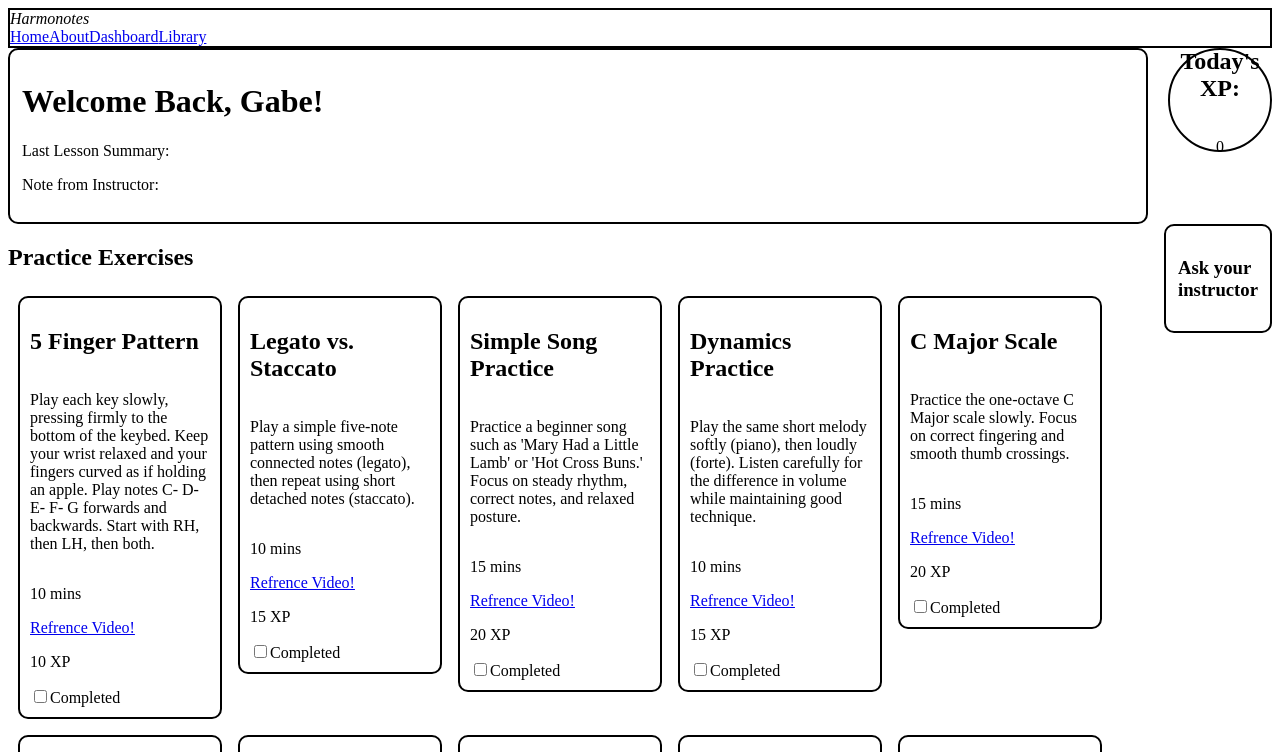
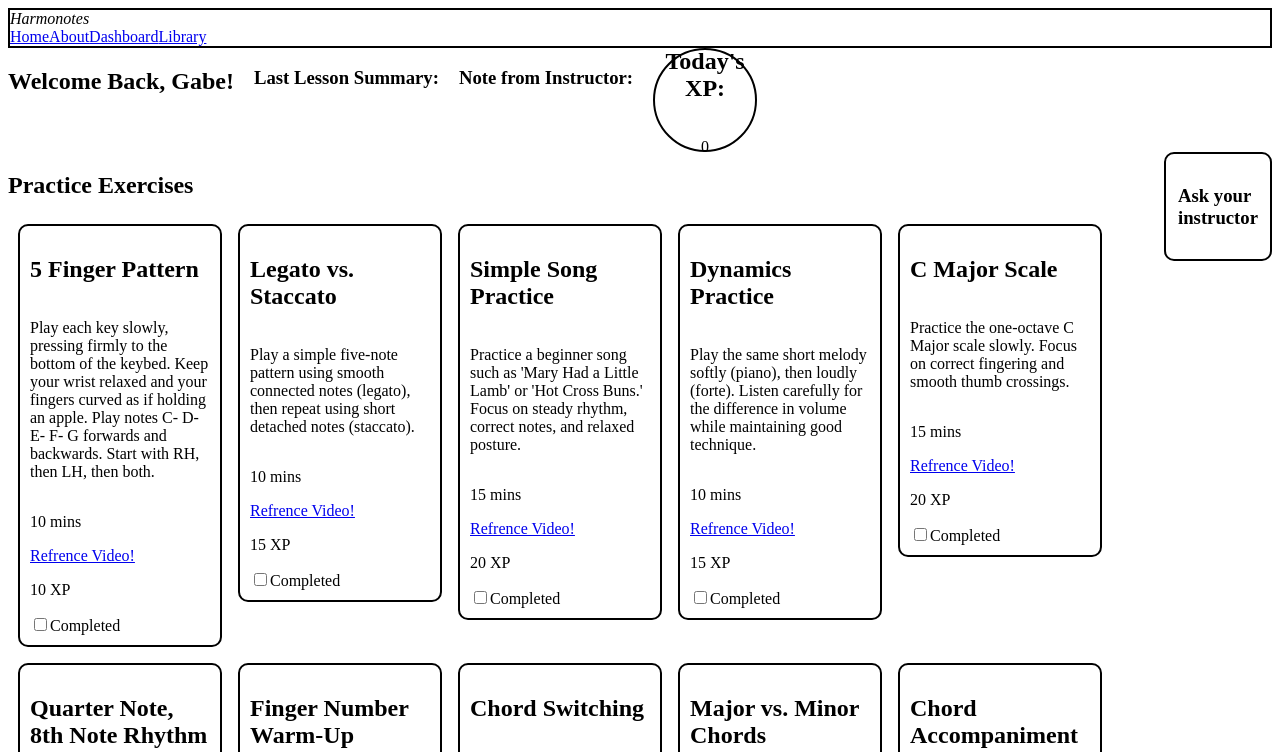
Before and after one commit to BrookeFloyd10/Harmonotes-BrookeF, a React (Vite) app in the folder harmonotes/: page /dashboard in a window 1280 px wide. Shown: the top 752 px of the page. Built offline with nearby package versions, Linux system fonts and the light colour scheme.

Commit message:
separated dashboard-top section for later styling

```diff
--- a/harmonotes/src/pages/Dashboard.jsx
+++ b/harmonotes/src/pages/Dashboard.jsx
@@ -47,10 +47,16 @@ function Dashboard() {
     return (
         <>
         <div className="dashboard-top">
-            <div className="welcome-summary">
-                <h1>Welcome Back, Gabe!</h1>
-                <p>Last Lesson Summary:</p>
-                <p>Note from Instructor:</p>
+            <div className="welcome-message">
+                <h2>Welcome Back, Gabe!</h2>
+            </div>
+
+            <div className="lesson-summary">
+                <h3>Last Lesson Summary:</h3>
+            </div>
+
+            <div className="instructor-notes">
+                <h3>Note from Instructor:</h3>
             </div>
             <XPTracker practiceData={practiceData} />
         </div>
```
